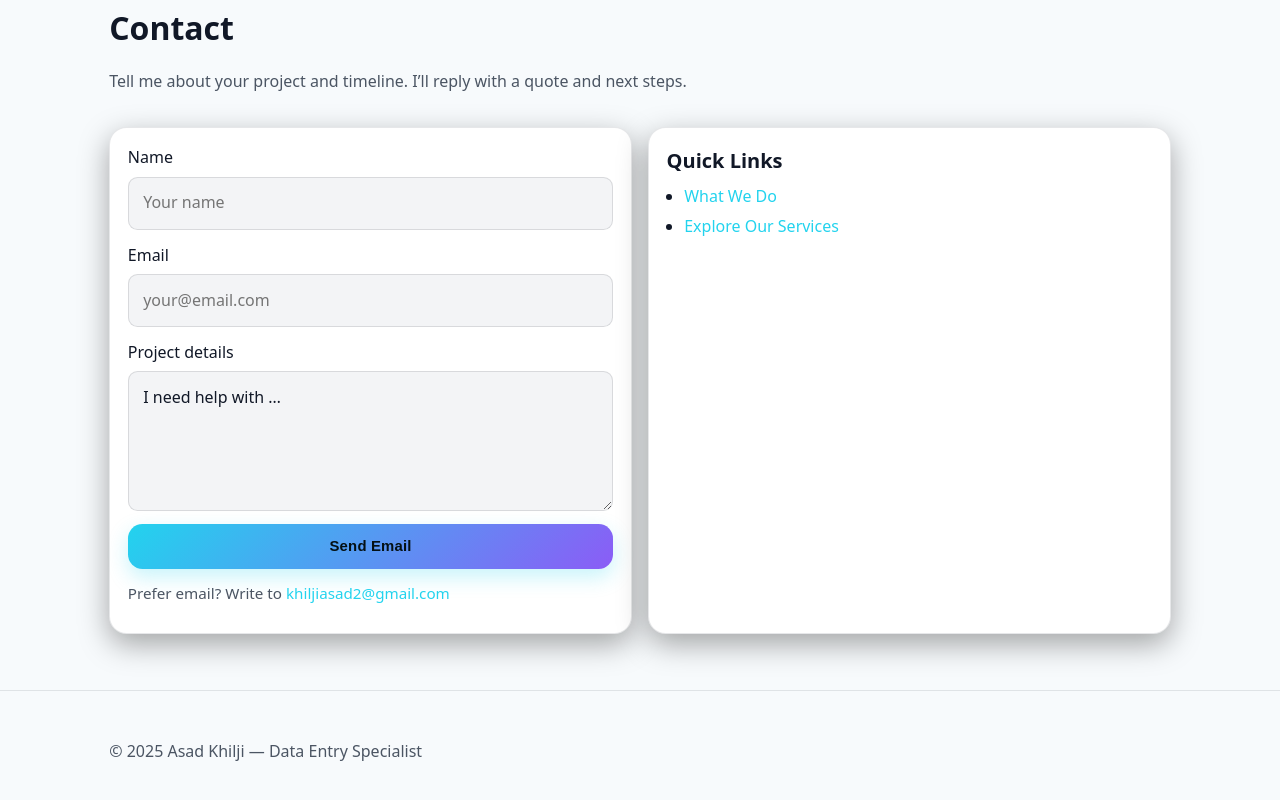
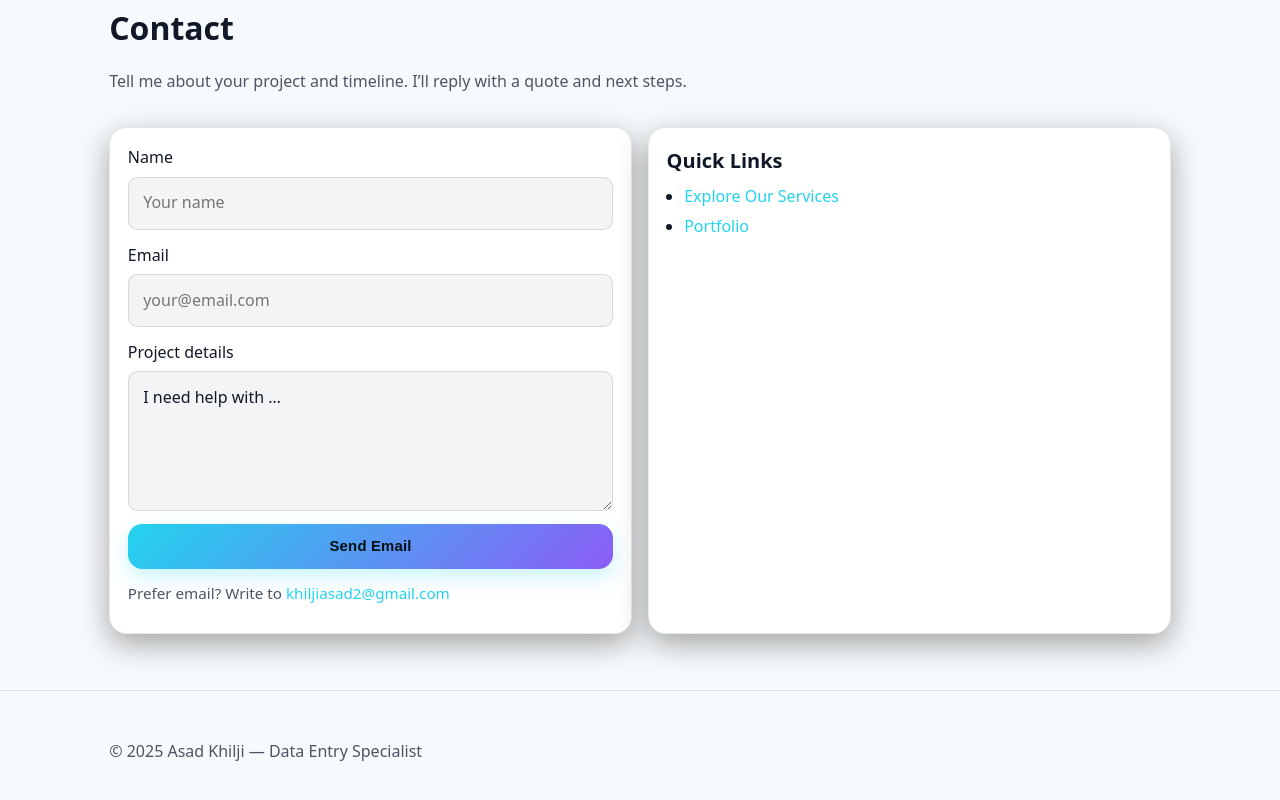
Before and after one commit to asad-khilji/data-entry, a plain HTML site: page index.html in a window 1280 px wide. Shown: the part 4171-4971 px from the top of the page. Drawn offline with Linux system fonts and the light colour scheme.

Commit message:
Update index.html

```diff
--- a/index.html
+++ b/index.html
@@ -298,8 +298,8 @@
           <div class="card">
             <h3>Quick Links</h3>
             <ul>
-              <li><a href="#work">What We Do</a></li>
               <li><a href="#services">Explore Our Services</a></li>
+              <li><a href="https://asad-khilji.github.io/Portfolio">Portfolio</a></li>
             </ul>
           </div>
         </div>
```
